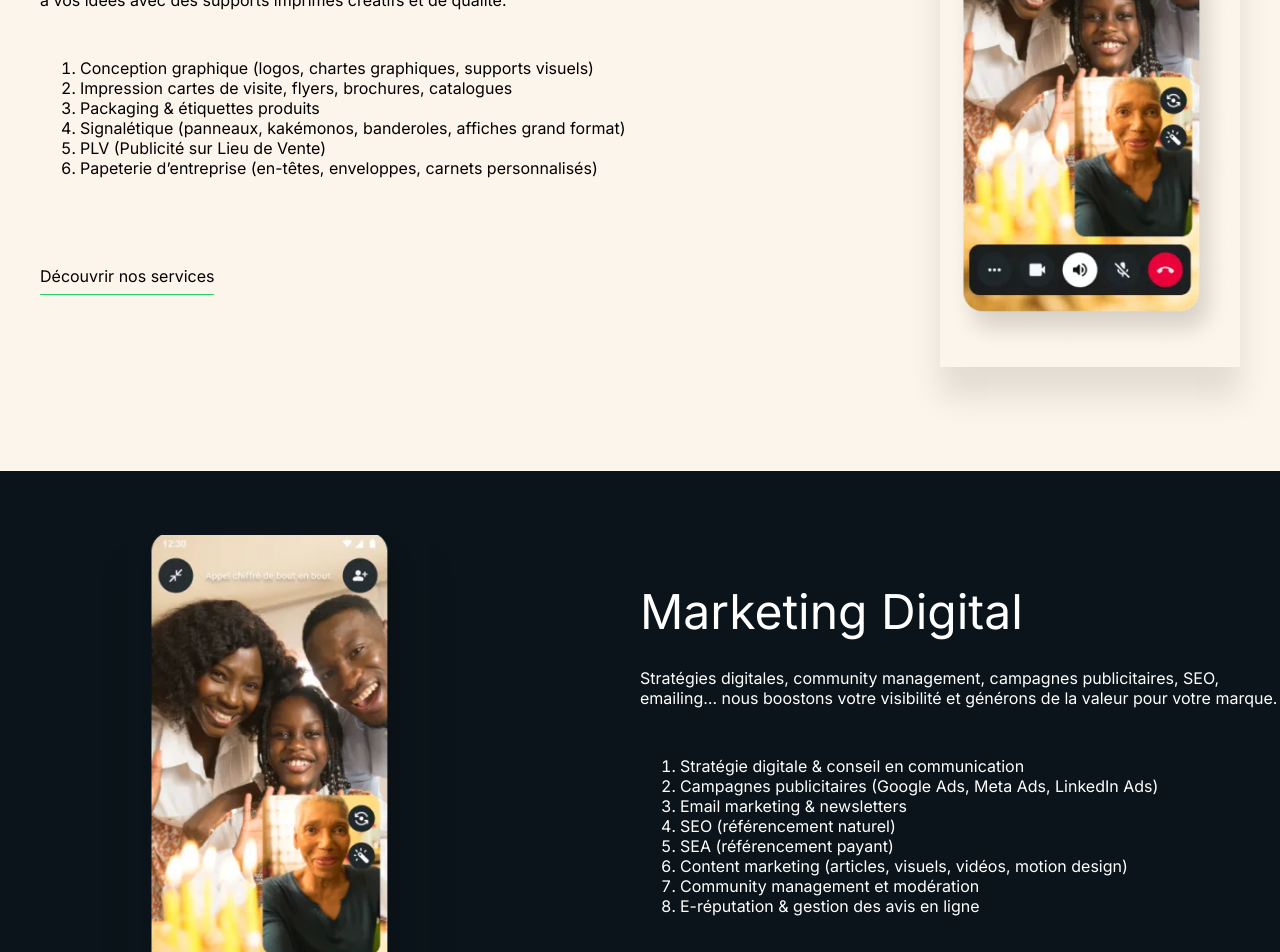
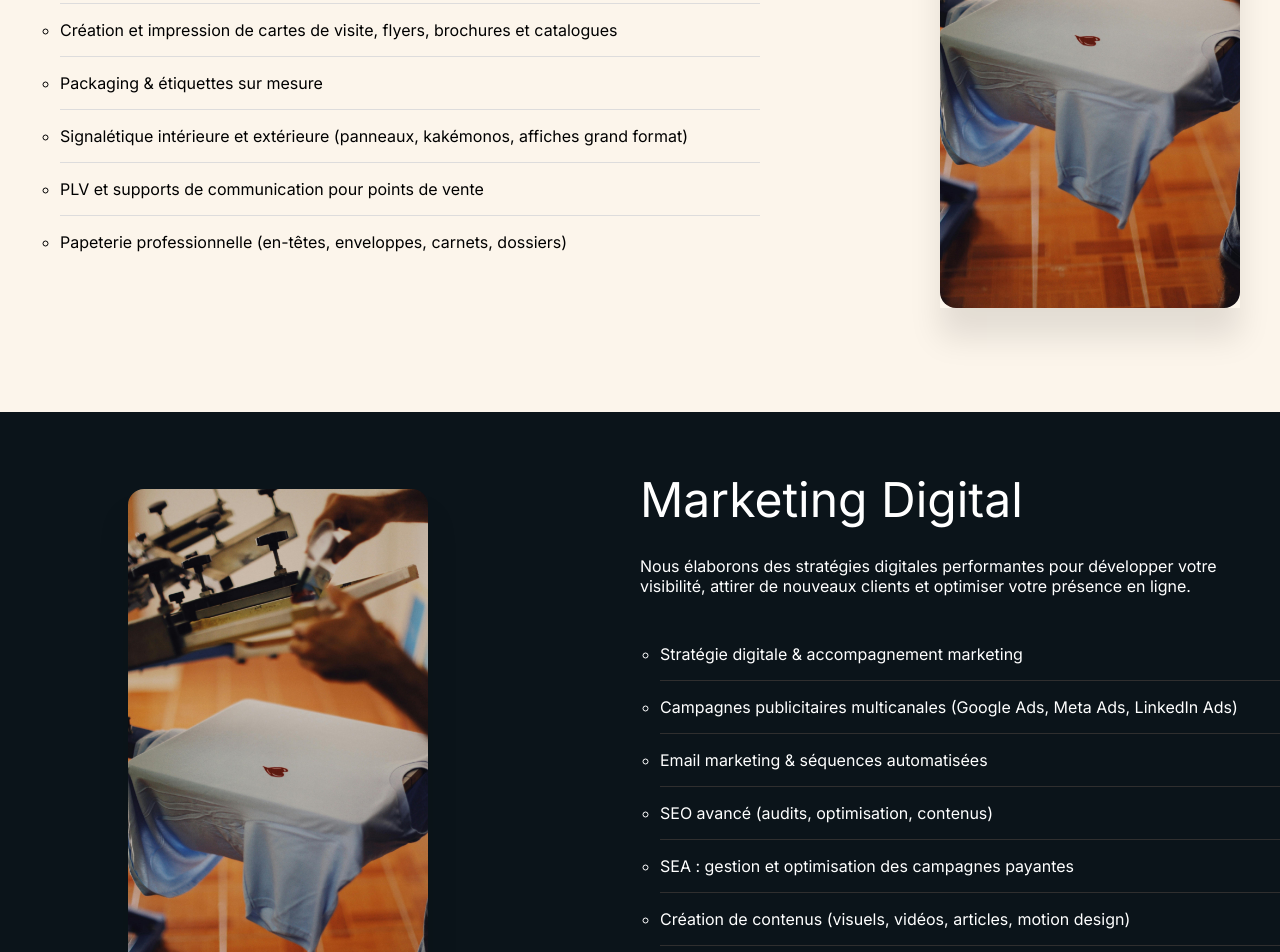
Before and after one commit to ayoubjdad/rgistudio, a React (Create React App) app: page /services in a window 1280 px wide. Shown: the part 1500-2452 px from the top of the page. Built offline with nearby package versions, Linux system fonts and the light colour scheme.

Commit message:
feat: enhance Button component with type prop; add Textfield component; update Contact page layout and styles; improve Services page content and structure

```diff
--- a/src/components/button/Button.jsx
+++ b/src/components/button/Button.jsx
@@ -4,6 +4,7 @@ import styles from "./Button.module.scss";
 export default function Button({
   text = "Button",
   icon,
+  type = "button",
   isLight = false,
   onClick = () => {},
   isOutlined = false,
@@ -22,6 +23,7 @@ export default function Button({
 
   return (
     <button
+      type={type}
       className={`${styles.button} ${isLight ? styles.lightButton : ""} ${
         isOutlined ? styles.outlinedButton : ""
       }`}
--- a/src/components/button/Button.module.scss
+++ b/src/components/button/Button.module.scss
@@ -26,7 +26,7 @@
   color: black;
   font-family: "Inter", sans-serif;
   font-weight: 400;
-  margin-left: 12px;
+  // margin-left: 12px;
 }
 
 .lightButton {
@@ -43,7 +43,6 @@
 }
 
 .iconButton {
-  margin: 0px;
   display: flex;
   padding: 10px;
 }
--- a/src/index.css
+++ b/src/index.css
@@ -21,6 +21,7 @@ h5,
 h6,
 p {
   margin: 0;
+  font-family: "Inter", sans-serif;
 }
 
 ul {
--- a/src/layouts/image-with-text/ImageWithText.jsx
+++ b/src/layouts/image-with-text/ImageWithText.jsx
@@ -8,7 +8,10 @@ export default function ImageWithText({
   subHeader = "Exprimez-vous en utilisant autre chose que des mots. Tirez parti des stickers et des GIF pour partager des moments de votre quotidien dans les statuts. Enregistrez un message vocal pour dire bonjour ou raconter une histoire.",
   services = [],
   isDark = false,
+  onClick,
 }) {
+  const hasButton = onClick?.length > 0;
+
   return (
     <section className={isDark ? styles.mainDark : styles.main}>
       <div className={styles.container}>
@@ -22,10 +25,17 @@ export default function ImageWithText({
               <div className={styles.textInner}>
                 <h1>{header}</h1>
                 <p>{subHeader}</p>
-                <ul style={{ listStyle: "dot" }}>
+                <ul style={{ listStyle: "circle", paddingLeft: 20, margin: 0 }}>
                   {services?.length
-                    ? services.map((service) => (
-                        <li>
+                    ? services.map((service, index) => (
+                        <li
+                          style={{
+                            borderBottom:
+                              index !== services.length - 1 &&
+                              "1px solid #302f2f",
+                            padding: "16px 0",
+                          }}
+                        >
                           <p>{service}</p>
                         </li>
                       ))
@@ -33,7 +43,9 @@ export default function ImageWithText({
                 </ul>
               </div>
 
-              <Button text="Découvrir nos services" isLight isOutlined />
+              {hasButton ? (
+                <Button text="Découvrir nos services" isLight isOutlined />
+              ) : null}
             </div>
           </div>
         </div>
--- a/src/layouts/text-with-image/TextWithImage.jsx
+++ b/src/layouts/text-with-image/TextWithImage.jsx
@@ -1,14 +1,22 @@
 import styles from "./TextWithImage.module.scss";
 import standard from "../../assets/images/472786853_558698087153533_2795908553321527687_n.webp";
+import Button from "../../components/button/Button";
 
 export default function TextWithImage({
+  id,
   image,
   header = "Boostez votre visibilité avec nos solutions digitales",
   subHeader = "De la création graphique au développement web, nous accompagnons votre entreprise pour communiquer efficacement et toucher vos clients là où ils se trouvent. Nos solutions print et digitales sont conçues pour faire passer vos projets au niveau supérieur.",
   services = [],
+  onClick,
 }) {
+  const hasButton = onClick?.length > 0;
+
   return (
-    <section className={styles.main}>
+    <section
+      className={styles.main}
+      id={id || Math.random().toString(36).substring(7)}
+    >
       <div className={styles.container}>
         <div className={styles.inner}>
           <div className={styles.content}>
@@ -16,10 +24,18 @@ export default function TextWithImage({
               <div className={styles.textInner}>
                 <h1>{header}</h1>
                 <p>{subHeader}</p>
-                <ul style={{ listStyle: "dot" }}>
+                <ul style={{ listStyle: "circle", paddingLeft: 20, margin: 0 }}>
                   {services?.length
-                    ? services.map((service) => (
-                        <li>
+                    ? services.map((service, index) => (
+                        <li
+                          key={index}
+                          style={{
+                            borderBottom:
+                              index !== services.length - 1 &&
+                              "1px solid #dddcdc",
+                            padding: "16px 0",
+                          }}
+                        >
                           <p>{service}</p>
                         </li>
                       ))
@@ -27,7 +43,7 @@ export default function TextWithImage({
                 </ul>
               </div>
 
-              <button className={styles.btn}>Découvrir nos services</button>
+              {hasButton ? <Button text="Découvrir nos services" /> : null}
             </div>
           </div>
 
--- a/src/pages/contact/Contact.module.scss
+++ b/src/pages/contact/Contact.module.scss
@@ -21,8 +21,25 @@ h3 {
   font-weight: 400;
 }
 
+h4 {
+  font-size: 24px;
+  font-weight: 400;
+}
+
 p {
   font-weight: 400;
+}
+
+.form {
+  gap: 16px;
+  display: grid;
+  font-family: "Inter", sans-serif;
+}
+
+.inputGroup {
+  gap: 16px;
+  width: 100%;
+  display: grid;
 }
 
 .input {
--- a/src/pages/services/Services.jsx
+++ b/src/pages/services/Services.jsx
@@ -3,60 +3,68 @@ import CustomSlider from "../../layouts/slider/Slider";
 import TextCenter from "../../layouts/text-center/TextCenter";
 import TextWithImage from "../../layouts/text-with-image/TextWithImage";
 import styles from "./Services.module.scss";
+import tshirt from "../../assets/images/tshirt.jpg";
 
 export default function Services() {
   const printServices = [
-    "Conception graphique (logos, chartes graphiques, supports visuels)",
-    "Impression cartes de visite, flyers, brochures, catalogues",
-    "Packaging & étiquettes produits",
-    "Signalétique (panneaux, kakémonos, banderoles, affiches grand format)",
-    "PLV (Publicité sur Lieu de Vente)",
-    "Papeterie d’entreprise (en-têtes, enveloppes, carnets personnalisés)",
+    "Identité visuelle complète (logos, chartes graphiques, univers de marque)",
+    "Création et impression de cartes de visite, flyers, brochures et catalogues",
+    "Packaging & étiquettes sur mesure",
+    "Signalétique intérieure et extérieure (panneaux, kakémonos, affiches grand format)",
+    "PLV et supports de communication pour points de vente",
+    "Papeterie professionnelle (en-têtes, enveloppes, carnets, dossiers)",
   ];
 
   const digitalServices = [
-    "Stratégie digitale & conseil en communication",
-    "Campagnes publicitaires (Google Ads, Meta Ads, LinkedIn Ads)",
-    "Email marketing & newsletters",
-    "SEO (référencement naturel)",
-    "SEA (référencement payant)",
-    "Content marketing (articles, visuels, vidéos, motion design)",
-    "Community management et modération",
-    "E-réputation & gestion des avis en ligne",
+    "Stratégie digitale & accompagnement marketing",
+    "Campagnes publicitaires multicanales (Google Ads, Meta Ads, LinkedIn Ads)",
+    "Email marketing & séquences automatisées",
+    "SEO avancé (audits, optimisation, contenus)",
+    "SEA : gestion et optimisation des campagnes payantes",
+    "Création de contenus (visuels, vidéos, articles, motion design)",
+    "Community management & animation des réseaux sociaux",
+    "Gestion de l’e-réputation & modération",
   ];
 
   const webServices = [
-    "Création de sites vitrines",
-    "Développement de sites vitrines",
+    "Création de sites vitrines et corporate",
+    "Développement de boutiques e-commerce",
     "Intégration CMS (WordPress, Shopify, Prestashop…)",
-    "Développement sur-mesure (applications web et mobiles)",
-    "Maintenance & support technique",
-    "Hébergement et gestion de serveurs",
-    "Intégration CRM / ERP",
-    "Automatisation des processus (chatbots, formulaires intelligents, workflows)",
+    "Développement sur-mesure (applications web & mobiles)",
+    "Maintenance, support & optimisation des performances",
+    "Hébergement, gestion de serveurs & sécurité",
+    "Intégration d’outils métiers : CRM, ERP, API, connecteurs",
+    "Automatisation et workflows intelligents (chatbots, formulaires dynamiques)",
   ];
 
   return (
     <section className={styles.main}>
       <ImageWithText
-        header="Des solutions complètes pour votre communication"
-        subHeader="De la créativité print à la performance digitale, en passant par le développement web, nous accompagnons votre entreprise pour bâtir une image forte et cohérente."
+        image={tshirt}
+        header="Des solutions globales pour propulser votre communication"
+        subHeader="Du design print au marketing digital, en passant par le développement web et applicatif, RGI Studio vous accompagne à chaque étape de votre croissance pour renforcer votre visibilité et votre impact."
       />
-      <TextCenter text="Chez RGI Studio, nous croyons qu’une communication réussie repose sur une identité visuelle forte, une stratégie digitale efficace et des outils web performants. Découvrez nos services et faites passer vos projets au niveau supérieur." />
+      <TextCenter text="Chez RGI Studio, nous créons des expériences visuelles cohérentes et performantes. Notre mission : allier créativité, stratégie et technologie pour vous offrir des solutions sur mesure qui font réellement la différence." />
       <TextWithImage
+        id="print"
+        image={tshirt}
         header="Print & Design"
         subHeader="Cartes de visite, flyers, brochures, catalogues, signalétiques, packagings… Nous donnons vie à vos idées avec des supports imprimés créatifs et de qualité."
         services={printServices}
       />
       <ImageWithText
+        id="digital"
+        image={tshirt}
         header="Marketing Digital"
-        subHeader="Stratégies digitales, community management, campagnes publicitaires, SEO, emailing… nous boostons votre visibilité et générons de la valeur pour votre marque."
+        subHeader="Nous élaborons des stratégies digitales performantes pour développer votre visibilité, attirer de nouveaux clients et optimiser votre présence en ligne."
         services={digitalServices}
         isDark
       />
       <TextWithImage
+        id="web"
+        image={tshirt}
         header="Développement Web & Applications"
-        subHeader="Sites vitrines, e-commerce, solutions sur-mesure, intégrations et maintenance. Nous développons des outils digitaux modernes adaptés à vos besoins."
+        subHeader="Nous concevons des sites et applications modernes, rapides et sécurisés, adaptés à vos objectifs et à vos contraintes métiers."
         services={webServices}
       />
       <CustomSlider />
```
Also changed, not shown: src/components/textfield/Textfield.jsx (added, +48 -0 lines), src/layouts/header/Header.jsx (+6 -18 lines), src/pages/contact/Contact.jsx (+62 -59 lines), src/components/textfield/Textfield.module.scss (added).
